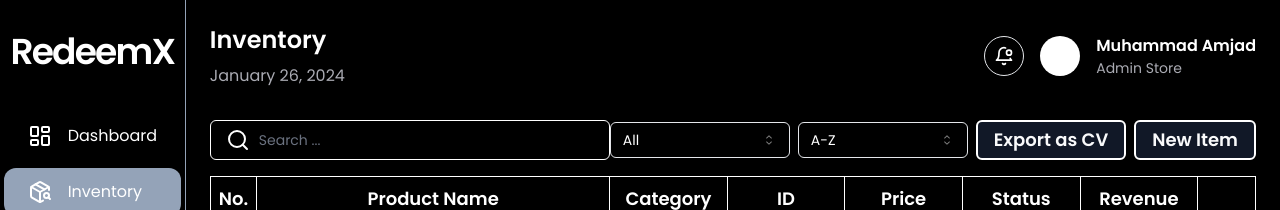
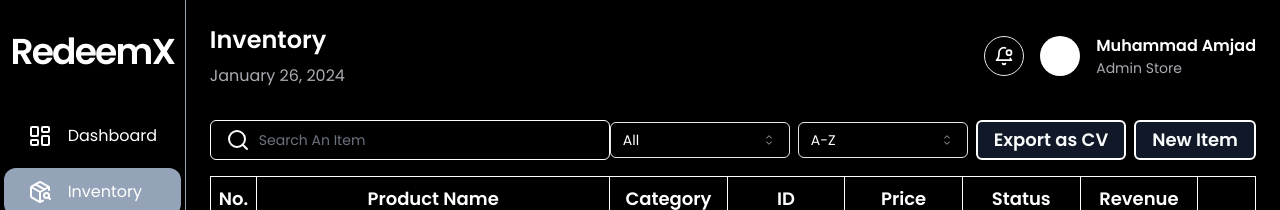
Before and after one commit to devvMuhammad/admin-redeemx, a Next.js app: page /inventory in a window 1280 px wide. Shown: the top 210 px of the page. Built offline with nearby package versions, Linux system fonts and the light colour scheme.

Commit message:
changed placeholder text

```diff
--- a/src/components/ui/SearchInput.tsx
+++ b/src/components/ui/SearchInput.tsx
@@ -10,7 +10,7 @@ export default function SearchInput() {
       <Input
         id="search"
         className="border border-white pl-12 min-w-[400px] max-w-[500px] h-10"
-        placeholder="Search ..."
+        placeholder="Search An Item"
       />
     </div>
   );
```
